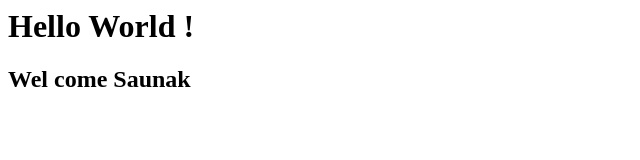
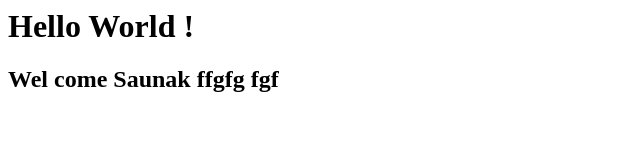
Before and after one commit to saunak99/testproject, a plain HTML site: page index.html in a window 1280 px wide. Shown: the whole page, without its empty margins (0-640 px from the left). Drawn offline with Linux system fonts and the light colour scheme.

Commit message:
change msg

```diff
--- a/index.html
+++ b/index.html
@@ -1,6 +1,6 @@
 <html>
 <body>
 <h1>Hello World !</h1>
-<h2>Wel come Saunak</h2>
+<h2>Wel come Saunak ffgfg fgf</h2>
 </body>
 </html>
```
